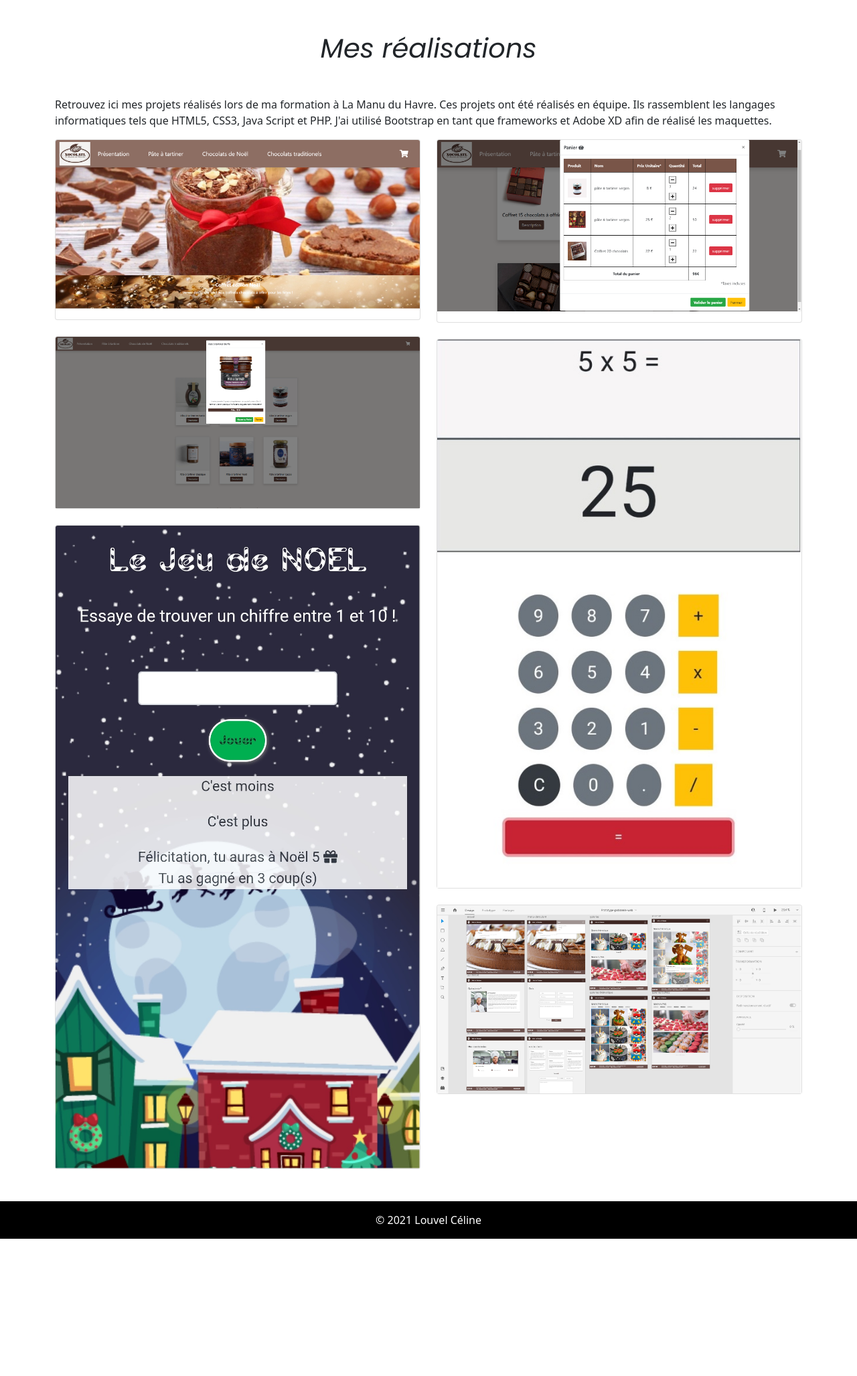
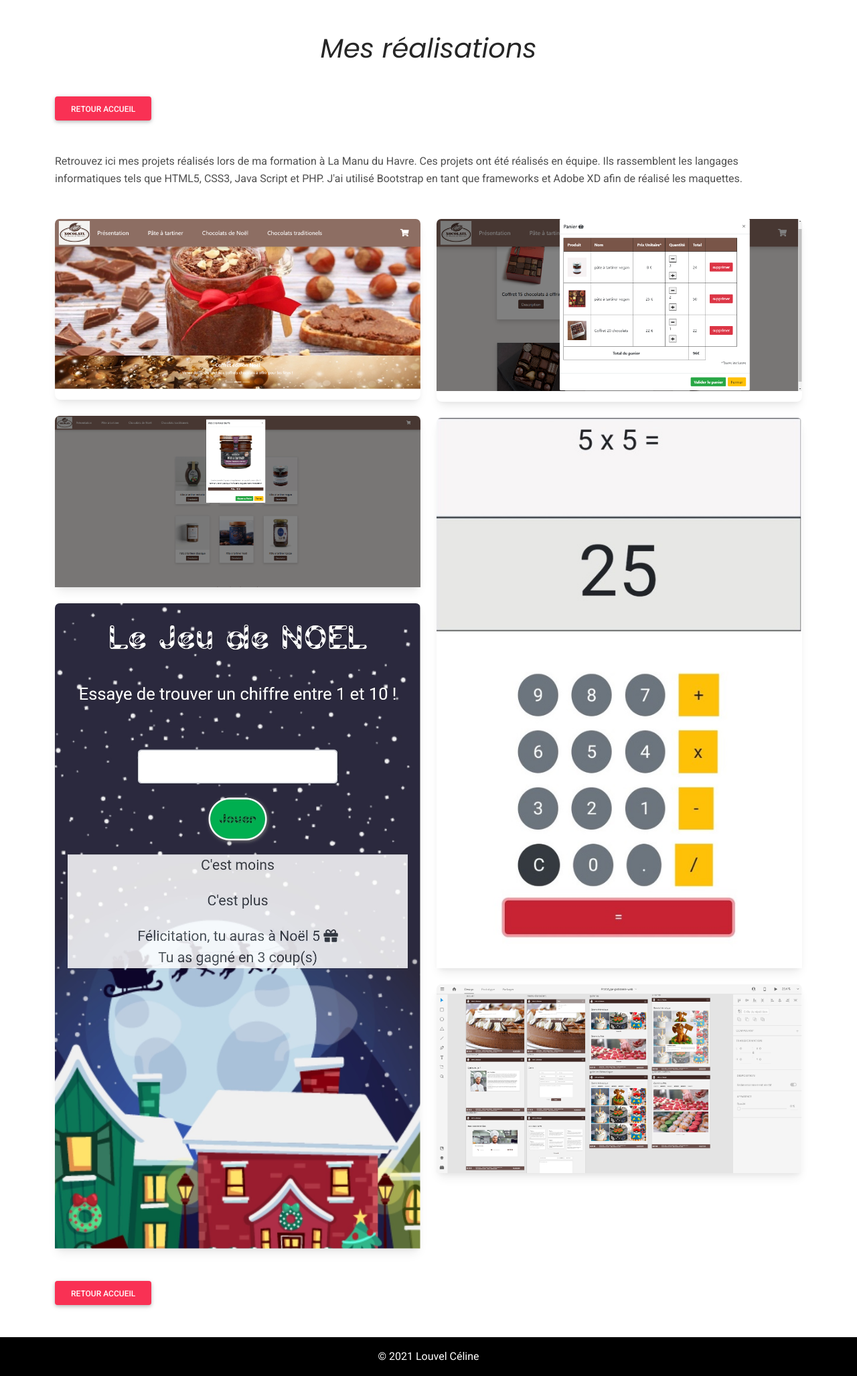
Before and after one commit to Celine-chan/Portfolio, a PHP site: page /view/works.php in a window 1280 px wide. Shown: the whole page at 67% size. Before the commit the page ends 1850 px from the top, so only its background shows below. Run offline with PHP 8.4, Linux system fonts and the light colour scheme; some libraries are stand-ins or nearby versions; some web fonts are replaced.

Commit message:
maj 17/03

```diff
--- a/assets/css/style.css
+++ b/assets/css/style.css
@@ -296,7 +296,7 @@ body {
     line-height: 1.35;
 }
 
-.btn {
+.btnCard {
     cursor: pointer;
     margin-top: 1.5rem;
     padding: 0.75rem 1.5rem;
@@ -309,11 +309,11 @@ body {
     border: none;
 }
 
-.btn:hover {
+.btnCard:hover {
     background-color: #0d0d0d;
 }
 
-.btn:focus {
+.btnCard:focus {
     outline: 1px dashed yellow;
     outline-offset: 3px;
 }
@@ -419,11 +419,3 @@ body {
 }
 
 /* -------- works -------- */
-/* .imgGallery{
-    height: 5rem;
-    width: auto;
-} */
-
-/* .backWorks{
-    background-color: black;
-} */
--- a/view/works.php
+++ b/view/works.php
@@ -14,6 +14,9 @@
     <!-- Google Fonts -->
     <link href="https://fonts.googleapis.com/css?family=Roboto:300,400,500,700&display=swap" rel="stylesheet" />
     <link rel="preconnect" href="https://fonts.gstatic.com">
+    <!-- MDB -->
+    <link href="https://cdnjs.cloudflare.com/ajax/libs/mdb-ui-kit/3.3.0/mdb.min.css" rel="stylesheet" />
+
     <link href="https://fonts.googleapis.com/css2?family=Cinzel&display=swap" rel="stylesheet">
     <link rel="preconnect" href="https://fonts.gstatic.com">
     <link href="https://fonts.googleapis.com/css2?family=Poppins:ital@1&display=swap" rel="stylesheet">
@@ -31,47 +34,50 @@
     <div class="container mx-auto">
         <h1 class="text-center galleryTitle mt-5 mb-5 text-dark titleh2">Mes réalisations</h1>
 
-        <p>Retrouvez ici mes projets réalisés lors de ma formation à La Manu du Havre. Ces projets ont été réalisés en équipe.
+        <a type="button" class="btn btn-danger" href="../index.php">Retour accueil</a>
+
+        <p class="mt-5 mb-5">Retrouvez ici mes projets réalisés lors de ma formation à La Manu du Havre. Ces projets ont été réalisés en équipe.
             Ils rassemblent les langages informatiques tels que HTML5, CSS3, Java Script et PHP. J'ai utilisé Bootstrap en tant
             que frameworks et Adobe XD afin de réalisé les maquettes.</p>
 
         <div class="row row-cols-1 row-cols-md-2 g-4" data-masonry='{"percentPosition": true }'>
             <div class="col">
                 <div class="card">
-                    <a data-lightbox="galleryworks" data-title="site chocolaterie" href="../assets/img/chocolaterie.png"><img src="../assets/img/chocolaterie2.png" class="card-img-top imgGallery mb-3" alt="site chocolaterie"></a>
+                    <a data-lightbox="galleryworks" data-title="site chocolaterie" href="../assets/img/chocolaterie.png"><img src="../assets/img/chocolaterie2.png" class="card-img-top mb-3" alt="site chocolaterie"></a>
                 </div>
             </div>
 
             <div class="col">
                 <div class="card">
-                    <a data-lightbox="galleryworks" data-title="site chocolaterie - panier en Java Script" href="../assets/img/chocolaterie3.png"><img src="../assets/img/chocolaterie3.png" class="card-img-top imgGallery mb-3" alt="site chocolaterie"></a>
+                    <a data-lightbox="galleryworks" data-title="site chocolaterie - panier en Java Script" href="../assets/img/chocolaterie3.png"><img src="../assets/img/chocolaterie3.png" class="card-img-top mb-3" alt="site chocolaterie"></a>
                 </div>
             </div>
 
             <div class="col">
                 <div class="card">
-                    <a data-lightbox="galleryworks" data-title="site chocolaterie - modal" href="../assets/img/chocolaterieModal.png"><img src="../assets/img/chocolaterieModal.png" class="card-img-top imgGallery " alt="site chocolaterie"></a>
+                    <a data-lightbox="galleryworks" data-title="site chocolaterie - modal" href="../assets/img/chocolaterieModal.png"><img src="../assets/img/chocolaterieModal.png" class="card-img-top" alt="site chocolaterie"></a>
                 </div>
             </div>
 
             <div class="col">
                 <div class="card">
-                    <a data-lightbox="galleryworks" data-title="application mobile calculatrice" href="../assets/img/calculatrice.jpg"><img src="../assets/img/calculatrice.jpg" class="card-img-top imgGallery " alt="application calculatrice"></a>
+                    <a data-lightbox="galleryworks" data-title="application mobile calculatrice" href="../assets/img/calculatrice.jpg"><img src="../assets/img/calculatrice.jpg" class="card-img-top" alt="application calculatrice"></a>
                 </div>
             </div>
 
             <div class="col">
                 <div class="card">
-                    <a data-lightbox="galleryworks" data-title="application 'Le Juste prix' jeu sur mobile" href="../assets/img/juste-prix.jpg"><img src="../assets/img/juste-prix.jpg" class="card-img-top imgGallery " alt="application jeu sur mobile"></a>
+                    <a data-lightbox="galleryworks" data-title="application 'Le Juste prix' jeu sur mobile" href="../assets/img/juste-prix.jpg"><img src="../assets/img/juste-prix.jpg" class="card-img-top" alt="application jeu sur mobile"></a>
                 </div>
             </div>
 
             <div class="col">
                 <div class="card">
-                    <a data-lightbox="galleryworks" data-title="réalisation d'une maquette sur Adobe XD" href="../assets/img/maquette-site-patissier.png"><img src="../assets/img/maquette-site-patissier.png" class="card-img-top imgGallery " alt="maquette"></a>
+                    <a data-lightbox="galleryworks" data-title="réalisation d'une maquette sur Adobe XD" href="../assets/img/maquette-site-patissier.png"><img src="../assets/img/maquette-site-patissier.png" class="card-img-top" alt="maquette"></a>
                 </div>
             </div>
         </div>
+        <a type="button" class="btn btn-danger mt-5" href="../index.php">Retour accueil</a>
     </div>
 
     <footer class="bg-light text-center ">
@@ -80,10 +86,11 @@
         </div>
     </footer>
 
+    <!-- MDB -->
+    <script type="text/javascript" src="https://cdnjs.cloudflare.com/ajax/libs/mdb-ui-kit/3.3.0/mdb.min.js"></script>
     <!-- bootstrap v5 -->
     <script src="https://cdn.jsdelivr.net/npm/bootstrap@5.0.0-beta2/dist/js/bootstrap.bundle.min.js" integrity="sha384-b5kHyXgcpbZJO/tY9Ul7kGkf1S0CWuKcCD38l8YkeH8z8QjE0GmW1gYU5S9FOnJ0" crossorigin="anonymous"></script>
     <!-- js -->
-    <script type="text/javascipt" src="../assets/js/script.js"></script>
     <script src="../lightbox2-2.11.3/dist/js/lightbox.js"></script>
     <script src="https://cdn.jsdelivr.net/npm/masonry-layout@4.2.2/dist/masonry.pkgd.min.js" integrity="sha384-GNFwBvfVxBkLMJpYMOABq3c+d3KnQxudP/mGPkzpZSTYykLBNsZEnG2D9G/X/+7D" crossorigin="anonymous" async></script>
 </body>
```
Also changed, not shown: index.php (+12 -9 lines).
